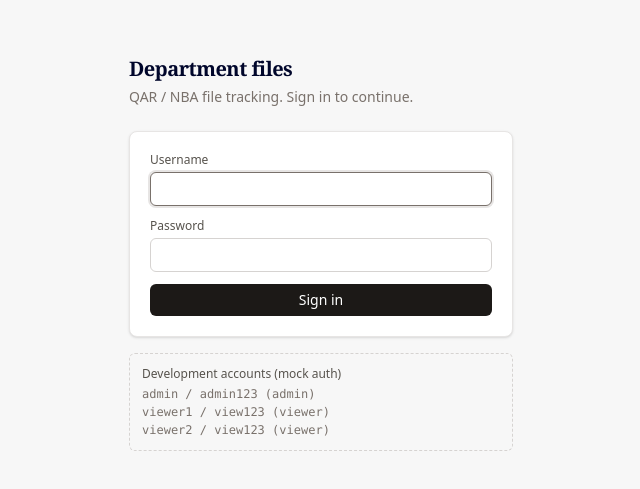
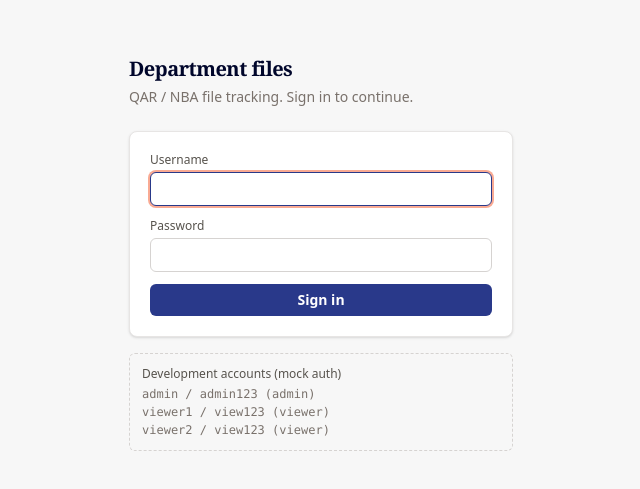
Before and after one commit to Samahith2311/FILE-WISE-REVISED-RESPONSIBILITY, a React (Vite) app: page / in a window 1280 px wide. Shown: the part 147-636 px from the top of the page, without its empty margins (319-959 px from the left). Built offline with nearby package versions, Linux system fonts and the light colour scheme.

Commit message:
Restyle shared UI: navy buttons, orange focus rings, brand score band colours

```diff
--- a/src/components/ui.tsx
+++ b/src/components/ui.tsx
@@ -2,20 +2,22 @@ import { AnimatePresence, motion } from 'framer-motion'
 import type { ButtonHTMLAttributes, ReactNode } from 'react'
 import { bandColor, bandFor, roundScore, type BandColor } from '../lib/scoring'
 
+// Band colours: Excellence green, Compliant navy, Moderate gaps amber, Intensive intervention red, no data grey.
+// The red is deliberately not the brand orange, so it never reads as decoration.
 const BAR: Record<BandColor, string> = {
-  green: 'bg-emerald-600',
-  blue: 'bg-sky-600',
-  amber: 'bg-amber-500',
-  red: 'bg-rose-600',
+  green: 'bg-band-green',
+  blue: 'bg-navy',
+  amber: 'bg-amber',
+  red: 'bg-band-red',
   grey: 'bg-stone-300',
 }
 
 const TEXT: Record<BandColor, string> = {
-  green: 'text-emerald-700',
-  blue: 'text-sky-700',
-  amber: 'text-amber-700',
-  red: 'text-rose-700',
-  grey: 'text-stone-500',
+  green: 'text-band-green-ink',
+  blue: 'text-navy',
+  amber: 'text-band-amber-ink',
+  red: 'text-band-red',
+  grey: 'text-stone-600',
 }
 
 export function pctText(score: number | null): string {
@@ -51,8 +53,8 @@ export function Pct({ score, className = '' }: { score: number | null; className
 export function Badge({ children, tone = 'neutral' }: { children: ReactNode; tone?: 'neutral' | 'dark' | 'outline' }) {
   const tones = {
     neutral: 'bg-stone-100 text-stone-700',
-    dark: 'bg-stone-900 text-white',
-    outline: 'border border-stone-300 text-stone-600',
+    dark: 'bg-navy text-white',
+    outline: 'border border-navy/40 text-navy',
   }
   return <span className={`inline-flex items-center rounded px-1.5 py-0.5 text-[11px] font-medium ${tones[tone]}`}>{children}</span>
 }
@@ -81,7 +83,7 @@ export function Chevron({ open }: { open: boolean }) {
   return (
     <svg
       viewBox="0 0 16 16"
-      className={`h-4 w-4 shrink-0 text-stone-400 transition-transform duration-200 ${open ? 'rotate-90' : ''}`}
+      className={`h-4 w-4 shrink-0 text-navy/70 transition-transform duration-200 ${open ? 'rotate-90' : ''}`}
       aria-hidden="true"
     >
       <path d="M6 3.5 10.5 8 6 12.5" fill="none" stroke="currentColor" strokeWidth="1.5" strokeLinecap="round" strokeLinejoin="round" />
@@ -90,7 +92,7 @@ export function Chevron({ open }: { open: boolean }) {
 }
 
 export const inputClass =
-  'w-full rounded-md border border-stone-300 bg-white px-2.5 py-1.5 text-sm text-stone-900 placeholder:text-stone-400 focus:border-stone-500 focus:outline-none focus:ring-2 focus:ring-stone-200'
+  'w-full rounded-md border border-stone-300 bg-white px-2.5 py-1.5 text-sm text-navy-deep placeholder:text-stone-500 focus:border-navy focus:outline-none focus:ring-2 focus:ring-orange/50'
 
 export function Button({
   children,
@@ -99,15 +101,15 @@ export function Button({
   ...props
 }: ButtonHTMLAttributes<HTMLButtonElement> & { variant?: 'primary' | 'secondary' | 'danger' | 'ghost' }) {
   const variants = {
-    primary: 'bg-stone-900 text-white hover:bg-stone-700 disabled:bg-stone-400',
-    secondary: 'border border-stone-300 bg-white text-stone-800 hover:bg-stone-100 disabled:text-stone-400',
-    danger: 'border border-rose-200 bg-white text-rose-700 hover:bg-rose-50',
-    ghost: 'text-stone-600 hover:bg-stone-100 hover:text-stone-900',
+    primary: 'bg-navy text-white hover:bg-navy-deep disabled:bg-stone-400',
+    secondary: 'border border-stone-300 bg-white text-navy-deep hover:border-orange hover:bg-surface disabled:text-stone-400 disabled:hover:border-stone-300',
+    danger: 'border border-rose-200 bg-white text-band-red hover:bg-rose-50',
+    ghost: 'text-stone-700 hover:bg-surface hover:text-navy',
   }
   return (
     <button
       type="button"
-      className={`inline-flex items-center justify-center gap-1.5 whitespace-nowrap rounded-md px-2.5 py-1.5 text-sm font-medium transition-colors focus-visible:outline-none focus-visible:ring-2 focus-visible:ring-stone-400 disabled:cursor-not-allowed ${variants[variant]} ${className}`}
+      className={`inline-flex items-center justify-center gap-1.5 whitespace-nowrap rounded-md px-2.5 py-1.5 text-sm font-semibold transition-colors focus-visible:outline-none focus-visible:ring-2 focus-visible:ring-orange focus-visible:ring-offset-1 disabled:cursor-not-allowed ${variants[variant]} ${className}`}
       {...props}
     >
       {children}
```
